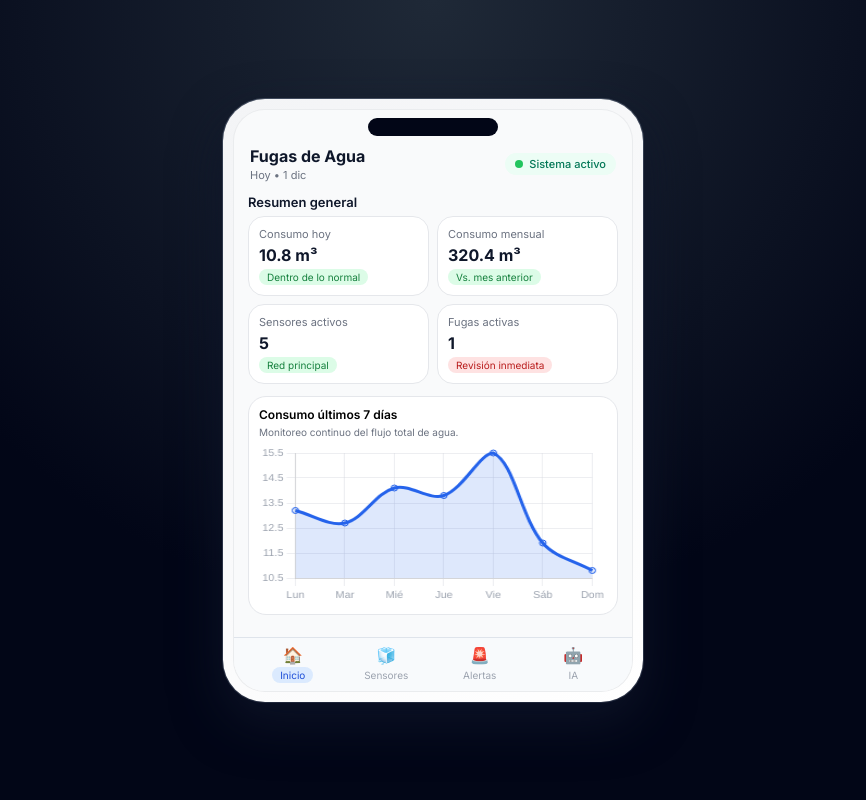
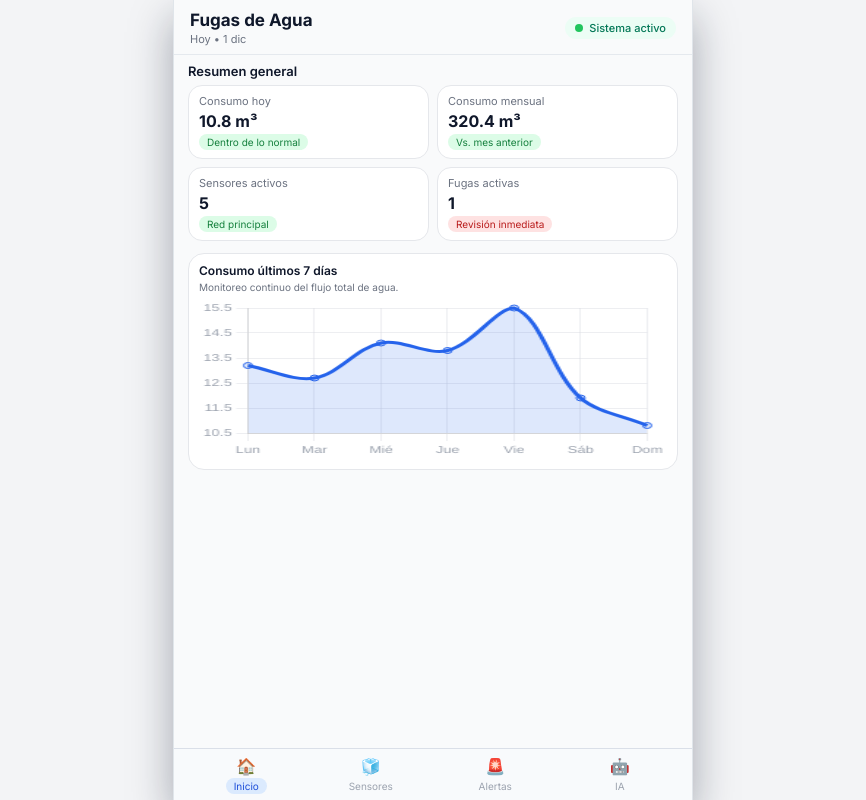
Before and after one commit to juanpahdezreyess/aleshka, a plain HTML site: page index.html in a window 1280 px wide. Shown: the whole page, without its empty margins (207-1073 px from the left). Drawn offline with nearby package versions, Linux system fonts and the light colour scheme.

Commit message:
Update index.html

```diff
--- a/index.html
+++ b/index.html
@@ -5,25 +5,18 @@
   <title>Fugas de Agua – App</title>
   <meta name="viewport" content="width=device-width, initial-scale=1, maximum-scale=1" />
 
-  <!-- Fuente -->
   <link href="https://fonts.googleapis.com/css2?family=Inter:wght@400;500;600;700&display=swap" rel="stylesheet">
-  <!-- Chart.js para la gráfica -->
   <script src="https://cdn.jsdelivr.net/npm/chart.js"></script>
 
   <style>
     :root {
-      --bg-body: #0f172a;
       --bg-app: #f9fafb;
       --primary: #2563eb;
-      --primary-soft: #dbeafe;
       --accent: #22c55e;
       --danger: #ef4444;
       --text: #0f172a;
       --muted: #6b7280;
       --border: #e5e7eb;
-      --radius-xl: 26px;
-      --radius-lg: 18px;
-      --radius-md: 12px;
     }
 
     * {
@@ -33,63 +26,35 @@
       font-family: "Inter", system-ui, -apple-system, BlinkMacSystemFont, "Segoe UI", sans-serif;
     }
 
-    body {
-      min-height: 100vh;
-      background: radial-gradient(circle at top, #1f2937 0, #020617 60%);
-      display: flex;
-      align-items: center;
-      justify-content: center;
-      padding: 16px;
+    html, body {
+      height: 100%;
     }
 
-    /* CONTENEDOR TIPO IPHONE */
-    .phone-frame {
-      width: 100%;
-      max-width: 420px;
-      height: 100%;
-      max-height: 820px;
-      background: linear-gradient(145deg, #f3f4f6, #ffffff);
-      border-radius: 42px;
-      padding: 10px;
-      box-shadow:
-        0 20px 50px rgba(15, 23, 42, 0.8),
-        0 0 0 1px rgba(148, 163, 184, 0.4);
+    body {
+      background: #f3f4f6;
+    }
+
+    /* APP A PANTALLA COMPLETA */
+    .app-root {
+      min-height: 100vh;
+      background: var(--bg-app);
       display: flex;
       flex-direction: column;
+      color: var(--text);
     }
 
-    .phone-inner {
-      flex: 1;
-      border-radius: 32px;
-      background: var(--bg-app);
-      overflow: hidden;
-      display: flex;
-      flex-direction: column;
-      border: 1px solid rgba(15, 23, 42, 0.06);
-    }
-
-    /* NOTCH FAKE */
-    .phone-notch {
-      height: 26px;
-      display: flex;
-      justify-content: center;
-      align-items: flex-end;
-      padding-top: 4px;
-    }
-
-    .phone-notch-inner {
-      width: 130px;
-      height: 18px;
-      background: #020617;
-      border-radius: 999px;
-    }
-
-    /* HEADER APP */
+    /* HEADER */
     .app-header {
       padding: 10px 16px 8px;
       display: flex;
       justify-content: space-between;
       align-items: center;
+      border-bottom: 1px solid rgba(148, 163, 184, 0.2);
+      background: rgba(249, 250, 251, 0.96);
+      backdrop-filter: blur(10px);
+      position: sticky;
+      top: 0;
+      z-index: 10;
     }
 
     .app-header-left {
@@ -99,9 +64,8 @@
     }
 
     .app-title {
-      font-size: 16px;
+      font-size: 17px;
       font-weight: 700;
-      color: var(--text);
     }
 
     .app-subtitle {
@@ -132,7 +96,7 @@
     .app-content {
       flex: 1;
       overflow-y: auto;
-      padding: 4px 14px 10px;
+      padding: 8px 14px 10px;
       scroll-behavior: smooth;
     }
 
@@ -140,10 +104,9 @@
       font-size: 13px;
       font-weight: 600;
       margin-bottom: 6px;
-      color: var(--text);
     }
 
-    /* CARDS RESÚMEN */
+    /* CARDS RESUMEN */
     .summary-grid {
       display: grid;
       grid-template-columns: repeat(2, minmax(0, 1fr));
@@ -153,12 +116,12 @@
 
     .summary-card {
       background: white;
-      border-radius: 16px;
-      padding: 10px;
+      border-radius: 14px;
+      padding: 8px 10px;
       border: 1px solid var(--border);
       display: flex;
       flex-direction: column;
-      gap: 4px;
+      gap: 3px;
     }
 
     .summary-label {
@@ -169,7 +132,6 @@
     .summary-value {
       font-size: 16px;
       font-weight: 700;
-      color: var(--text);
     }
 
     .summary-chip {
@@ -189,8 +151,8 @@
     /* CHART */
     .chart-card {
       background: white;
-      border-radius: 18px;
-      padding: 10px;
+      border-radius: 16px;
+      padding: 9px 10px 10px;
       border: 1px solid var(--border);
       margin-bottom: 12px;
     }
@@ -198,7 +160,7 @@
     .chart-title {
       font-size: 12px;
       font-weight: 600;
-      margin-bottom: 4px;
+      margin-bottom: 3px;
     }
 
     .chart-subtitle {
@@ -217,11 +179,11 @@
       height: 100% !important;
     }
 
-    /* LISTAS / ITEMS */
+    /* LISTAS / CARDS */
     .list-card {
       background: white;
-      border-radius: 18px;
-      padding: 10px;
+      border-radius: 16px;
+      padding: 9px 10px;
       border: 1px solid var(--border);
       margin-bottom: 10px;
     }
@@ -229,12 +191,12 @@
     .list {
       display: flex;
       flex-direction: column;
-      gap: 8px;
+      gap: 7px;
     }
 
     .list-item {
       border-radius: 12px;
-      padding: 8px 9px;
+      padding: 7px 8px;
       background: #f9fafb;
       border: 1px solid #e5e7eb;
       display: flex;
@@ -246,13 +208,12 @@
     .list-main {
       display: flex;
       flex-direction: column;
-      gap: 2px;
+      gap: 1px;
     }
 
     .list-title {
       font-size: 12px;
       font-weight: 600;
-      color: var(--text);
     }
 
     .list-meta {
@@ -267,6 +228,7 @@
       border: 1px solid #e5e7eb;
       background: white;
       color: var(--muted);
+      white-space: nowrap;
     }
 
     .badge-green {
@@ -287,12 +249,11 @@
       background: #fee2e2;
     }
 
-    /* SECCIÓN IA */
+    /* IA */
     .ai-risk {
       font-size: 14px;
       font-weight: 700;
     }
-
     .ai-risk-high { color: #b91c1c; }
     .ai-risk-mid { color: #c05621; }
 
@@ -312,16 +273,16 @@
       margin-top: 4px;
     }
 
-    /* TABS - BOTTOM NAV */
+    /* TABS INFERIORES */
     .tab-bar {
-      height: 54px;
-      border-top: 1px solid rgba(148, 163, 184, 0.25);
-      background: rgba(248, 250, 252, 0.96);
+      height: 52px;
+      border-top: 1px solid rgba(148, 163, 184, 0.3);
+      background: rgba(248, 250, 252, 0.97);
       display: flex;
       align-items: center;
       justify-content: space-around;
-      padding: 4px 12px;
-      backdrop-filter: blur(14px);
+      padding: 4px 10px;
+      backdrop-filter: blur(12px);
     }
 
     .tab-btn {
@@ -342,6 +303,12 @@
       font-size: 16px;
     }
 
+    .tab-pill {
+      padding: 2px 8px;
+      border-radius: 999px;
+      background: transparent;
+    }
+
     .tab-btn-active {
       color: #1d4ed8;
     }
@@ -351,13 +318,6 @@
       color: #1d4ed8;
     }
 
-    .tab-pill {
-      padding: 2px 8px;
-      border-radius: 999px;
-      background: transparent;
-    }
-
-    /* PANELS */
     .tab-panel {
       display: none;
       animation: fadeIn 0.12s ease-out;
@@ -372,7 +332,7 @@
       to { opacity: 1; transform: translateY(0); }
     }
 
-    /* SCROLL PERSONALIZADO SOLO DENTRO APP */
+    /* SCROLL SOLO EN CONTENIDO */
     .app-content::-webkit-scrollbar {
       width: 4px;
     }
@@ -380,30 +340,40 @@
       background: transparent;
     }
     .app-content::-webkit-scrollbar-thumb {
-      background: rgba(148, 163, 184, 0.6);
+      background: rgba(148, 163, 184, 0.7);
       border-radius: 999px;
     }
 
-    /* RESPONSIVE GLOBAL (para pantallas muy pequeñas) */
-    @media (max-width: 480px) {
-      body {
-        padding: 8px;
-      }
-      .phone-frame {
-        max-height: 100vh;
+    /* RESPONSIVE */
+    @media (max-width: 640px) {
+      .summary-grid {
+        grid-template-columns: repeat(2, minmax(0, 1fr));
       }
     }
 
+    @media (max-width: 420px) {
+      .summary-grid {
+        grid-template-columns: 1fr 1fr;
+      }
+      .app-content {
+        padding-inline: 10px;
+      }
+    }
+
+    @media (min-width: 900px) {
+      .app-root {
+        max-width: 520px;
+        margin: 0 auto;
+        box-shadow: 0 18px 40px rgba(15, 23, 42, 0.35);
+        border-left: 1px solid rgba(148, 163, 184, 0.25);
+        border-right: 1px solid rgba(148, 163, 184, 0.25);
+      }
+    }
   </style>
 </head>
 <body>
 
-<div class="phone-frame">
-  <div class="phone-inner">
-    <div class="phone-notch">
-      <div class="phone-notch-inner"></div>
-    </div>
-
+<div class="app-root">
   <!-- HEADER -->
   <header class="app-header">
     <div class="app-header-left">
@@ -418,8 +388,7 @@
 
   <!-- CONTENIDO -->
   <main class="app-content">
-
-      <!-- TAB: INICIO -->
+    <!-- INICIO -->
     <section id="tab-home" class="tab-panel active">
       <h3 class="section-title">Resumen general</h3>
 
@@ -458,45 +427,37 @@
       </div>
     </section>
 
-      <!-- TAB: SENSORES -->
+    <!-- SENSORES -->
     <section id="tab-sensors" class="tab-panel">
       <h3 class="section-title">Sensores y tuberías</h3>
 
       <div class="list-card">
         <div class="section-title" style="margin-bottom:4px;">Presión por sensor</div>
-          <div class="list" id="listaSensores">
-            <!-- Llenado por JS -->
-          </div>
+        <div class="list" id="listaSensores"></div>
       </div>
 
       <div class="list-card">
         <div class="section-title" style="margin-bottom:4px;">Registros de errores</div>
-          <div class="list" id="listaErrores">
-            <!-- Llenado por JS -->
-          </div>
+        <div class="list" id="listaErrores"></div>
       </div>
     </section>
 
-      <!-- TAB: ALERTAS -->
+    <!-- ALERTAS -->
     <section id="tab-alerts" class="tab-panel">
       <h3 class="section-title">Alertas y fugas</h3>
 
       <div class="list-card">
         <div class="section-title" style="margin-bottom:4px;">Alertas generadas hoy</div>
-          <div class="list" id="listaAlertas">
-            <!-- Llenado por JS -->
-          </div>
+        <div class="list" id="listaAlertas"></div>
       </div>
 
       <div class="list-card">
         <div class="section-title" style="margin-bottom:4px;">Historial de fugas</div>
-          <div class="list" id="listaFugas">
-            <!-- Llenado por JS -->
-          </div>
+        <div class="list" id="listaFugas"></div>
       </div>
     </section>
 
-      <!-- TAB: IA -->
+    <!-- IA -->
     <section id="tab-ai" class="tab-panel">
       <h3 class="section-title">IA – Predicción de fugas</h3>
 
@@ -513,12 +474,9 @@
 
       <div class="list-card">
         <div class="section-title" style="margin-bottom:4px;">Predicciones actuales</div>
-          <div class="list" id="listaPredicciones">
-            <!-- Llenado por JS -->
-          </div>
+        <div class="list" id="listaPredicciones"></div>
       </div>
     </section>
-
   </main>
 
   <!-- NAV BOTTOM -->
@@ -541,10 +499,9 @@
     </button>
   </nav>
 </div>
-</div>
 
 <script>
-  // ------------------------ DATOS SIMULADOS ------------------------
+  // DATOS SIMULADOS
   const sensores = [
     { id: "S-001", ubicacion: "Edificio A – Tubería principal", presion: 74, estado: "OK" },
     { id: "S-002", ubicacion: "Edificio A – Piso 2", presion: 69, estado: "OK" },
@@ -615,7 +572,7 @@
   const consumoHoy = 10.8;
   const consumoMes = 320.4;
 
-  // ------------------------ HEADER FECHA ------------------------
+  // Fecha header
   (function setDate() {
     const date = new Date();
     const op = { day: "numeric", month: "short" };
@@ -623,13 +580,13 @@
     document.getElementById("headerDate").textContent = "Hoy • " + hoy;
   })();
 
-  // ------------------------ RESUMEN ------------------------
+  // Resumen
   document.getElementById("summarySensors").textContent = sensores.length;
   document.getElementById("summaryLeaks").textContent = fugas.filter(f => f.estado !== "Resuelta").length;
   document.getElementById("consumoHoy").textContent = consumoHoy.toFixed(1) + " m³";
   document.getElementById("consumoMes").textContent = consumoMes.toFixed(1) + " m³";
 
-  // ------------------------ LISTA SENSORES ------------------------
+  // Lista de sensores
   const listaSensores = document.getElementById("listaSensores");
   sensores.forEach(s => {
     let badgeClass = "badge-green";
@@ -641,7 +598,6 @@
       badgeClass = "badge-red";
       estadoText = "Crítico";
     }
-
     const item = document.createElement("div");
     item.className = "list-item";
     item.innerHTML = `
@@ -654,7 +610,7 @@
     listaSensores.appendChild(item);
   });
 
-  // ------------------------ LISTA ERRORES ------------------------
+  // Errores
   const listaErrores = document.getElementById("listaErrores");
   errores.forEach(e => {
     const item = document.createElement("div");
@@ -669,13 +625,12 @@
     listaErrores.appendChild(item);
   });
 
-  // ------------------------ ALERTAS ------------------------
+  // Alertas
   const listaAlertas = document.getElementById("listaAlertas");
   alertas.forEach(a => {
     let badgeClass = "badge";
     if (a.nivel === "Crítica") badgeClass = "badge-red";
     else if (a.nivel === "Media") badgeClass = "badge-yellow";
-
     const item = document.createElement("div");
     item.className = "list-item";
     item.innerHTML = `
@@ -689,7 +644,7 @@
     listaAlertas.appendChild(item);
   });
 
-  // ------------------------ FUGAS ------------------------
+  // Fugas
   const listaFugas = document.getElementById("listaFugas");
   fugas.forEach(f => {
     let badgeClass = "badge";
@@ -710,12 +665,11 @@
     listaFugas.appendChild(item);
   });
 
-  // ------------------------ PREDICCIONES IA ------------------------
+  // Predicciones IA
   const listaPredicciones = document.getElementById("listaPredicciones");
   predicciones.forEach(p => {
     const score = Math.round(p.prob * 100);
     const riskClass = score >= 80 ? "ai-risk ai-risk-high" : "ai-risk ai-risk-mid";
-
     const item = document.createElement("div");
     item.className = "list-item";
     item.innerHTML = `
@@ -732,7 +686,7 @@
     listaPredicciones.appendChild(item);
   });
 
-  // ------------------------ CHART ------------------------
+  // Gráfica
   const ctx = document.getElementById("consumoChart").getContext("2d");
   new Chart(ctx, {
     type: "line",
@@ -774,7 +728,7 @@
     }
   });
 
-  // ------------------------ TABS ------------------------
+  // Tabs
   const tabButtons = document.querySelectorAll(".tab-btn");
   const panels = {
     home: document.getElementById("tab-home"),
@@ -786,10 +740,8 @@
   tabButtons.forEach(btn => {
     btn.addEventListener("click", () => {
       const tab = btn.getAttribute("data-tab");
-
       Object.values(panels).forEach(p => p.classList.remove("active"));
       panels[tab].classList.add("active");
-
       tabButtons.forEach(b => b.classList.remove("tab-btn-active"));
       btn.classList.add("tab-btn-active");
     });
```
Lines whose indentation alone changed are shown as unchanged.
